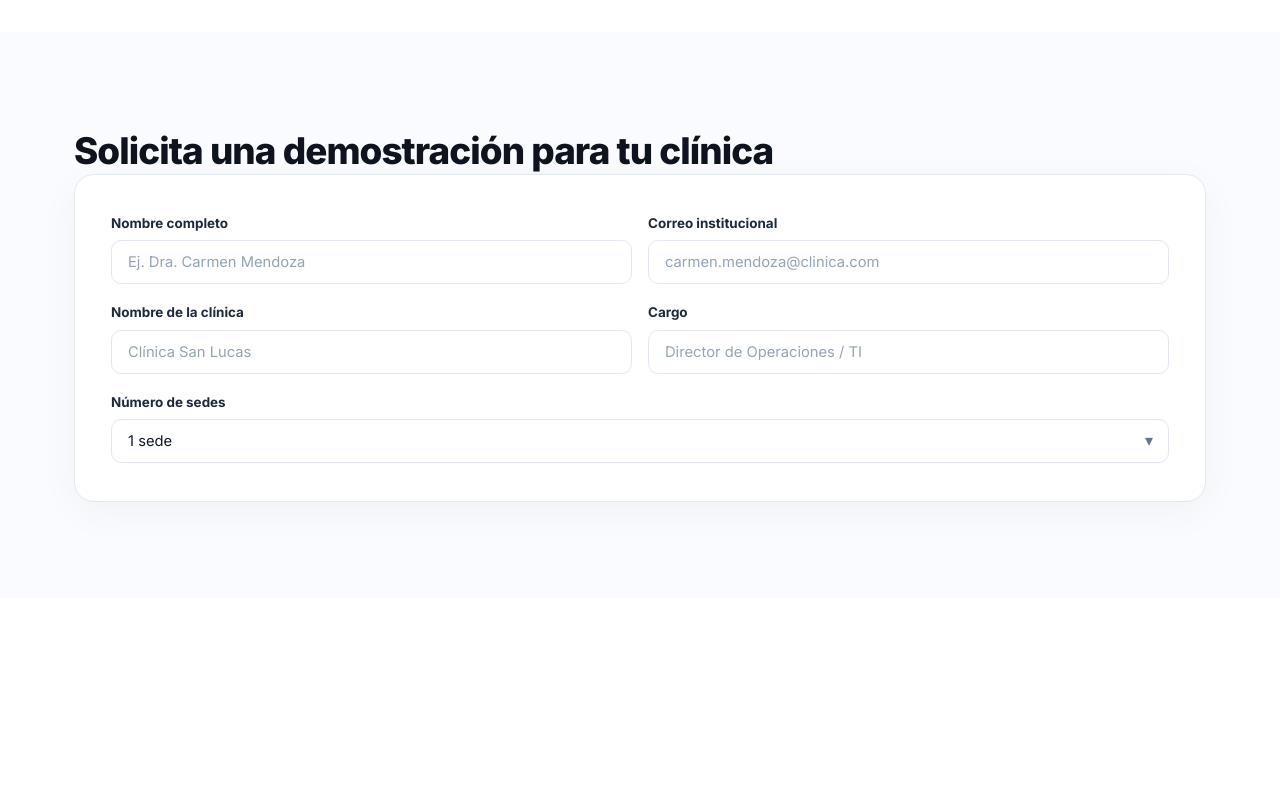
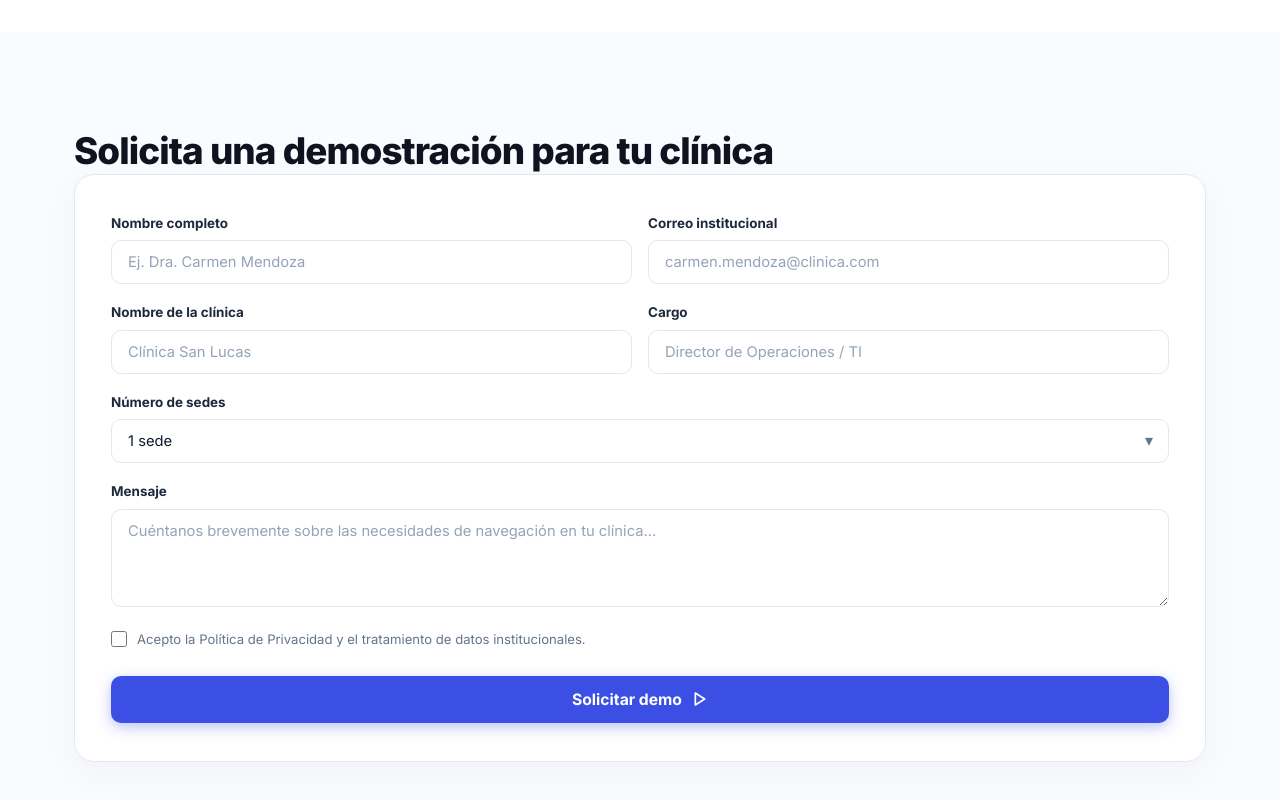
Before and after one commit to arquitecturas-software-emergentes-9061/rumbo-ar-landing-page, a plain HTML site: page src/public/index.html in a window 1280 px wide. Shown: the part 3852-4652 px from the top of the page. Before the commit the page ends 4450 px from the top, so only its background shows below. Drawn offline with Linux system fonts and the light colour scheme.

Commit message:
feat(demo): add message and privacy consent

```diff
--- /dev/null
+++ b/src/public/assets/scripts/script.js
@@ -0,0 +1,4 @@
+document.querySelector(".contact-form").addEventListener("submit", (event) => {
+  // Keep form data local until the real submission endpoint is integrated.
+  event.preventDefault();
+});
--- a/src/public/assets/styles/styles.css
+++ b/src/public/assets/styles/styles.css
@@ -727,3 +727,41 @@ h3 {
   color: #64748B;
   pointer-events: none;
 }
+
+
+.checkbox-container {
+  display: flex;
+  align-items: center;
+  gap: 10px;
+  font-size: .82rem;
+  color: #64748B;
+  cursor: pointer;
+  margin-top: 4px;
+}
+.checkbox-container input {
+  width: 16px;
+  height: 16px;
+  accent-color: var(--blue);
+  cursor: pointer;
+}
+.btn-submit {
+  background: var(--blue);
+  color: #fff;
+  border: none;
+  border-radius: 10px;
+  padding: 14px 24px;
+  font-size: .98rem;
+  font-weight: 700;
+  cursor: pointer;
+  display: flex;
+  align-items: center;
+  justify-content: center;
+  gap: 10px;
+  margin-top: 8px;
+  box-shadow: 0 4px 14px rgba(59,79,228,.35);
+  transition: var(--transition);
+}
+.btn-submit:hover {
+  background: var(--blue-hover);
+  box-shadow: 0 6px 20px rgba(59,79,228,.45);
+}
--- a/src/public/index.html
+++ b/src/public/index.html
@@ -346,10 +346,24 @@
             </div>
           </div>
 
+          <div class="form-group">
+            <label for="contact-msg" data-i18n="form_label_msg">Mensaje</label>
+            <textarea id="contact-msg" name="message" rows="4" placeholder="Cuéntanos brevemente sobre las necesidades de navegación en tu clínica..." data-i18n-placeholder="form_ph_msg"></textarea>
+          </div>
+
+          <label class="checkbox-container">
+            <input type="checkbox" name="privacyConsent" required />
+            <span data-i18n="form_terms">Acepto la Política de Privacidad y el tratamiento de datos institucionales.</span>
+          </label>
+
+          <button type="submit" class="btn-submit">
+            <span data-i18n="form_btn">Solicitar demo</span>
+            <svg width="16" height="16" viewBox="0 0 24 24" fill="none" stroke="currentColor" stroke-width="2.5" stroke-linecap="round" stroke-linejoin="round"><polygon points="5 3 19 12 5 21 5 3"/></svg>
+          </button>
         </form>
       </div>
     </div>
   </section>
-
+  <script src="assets/scripts/script.js" defer></script>
 </body>
 </html>
```
